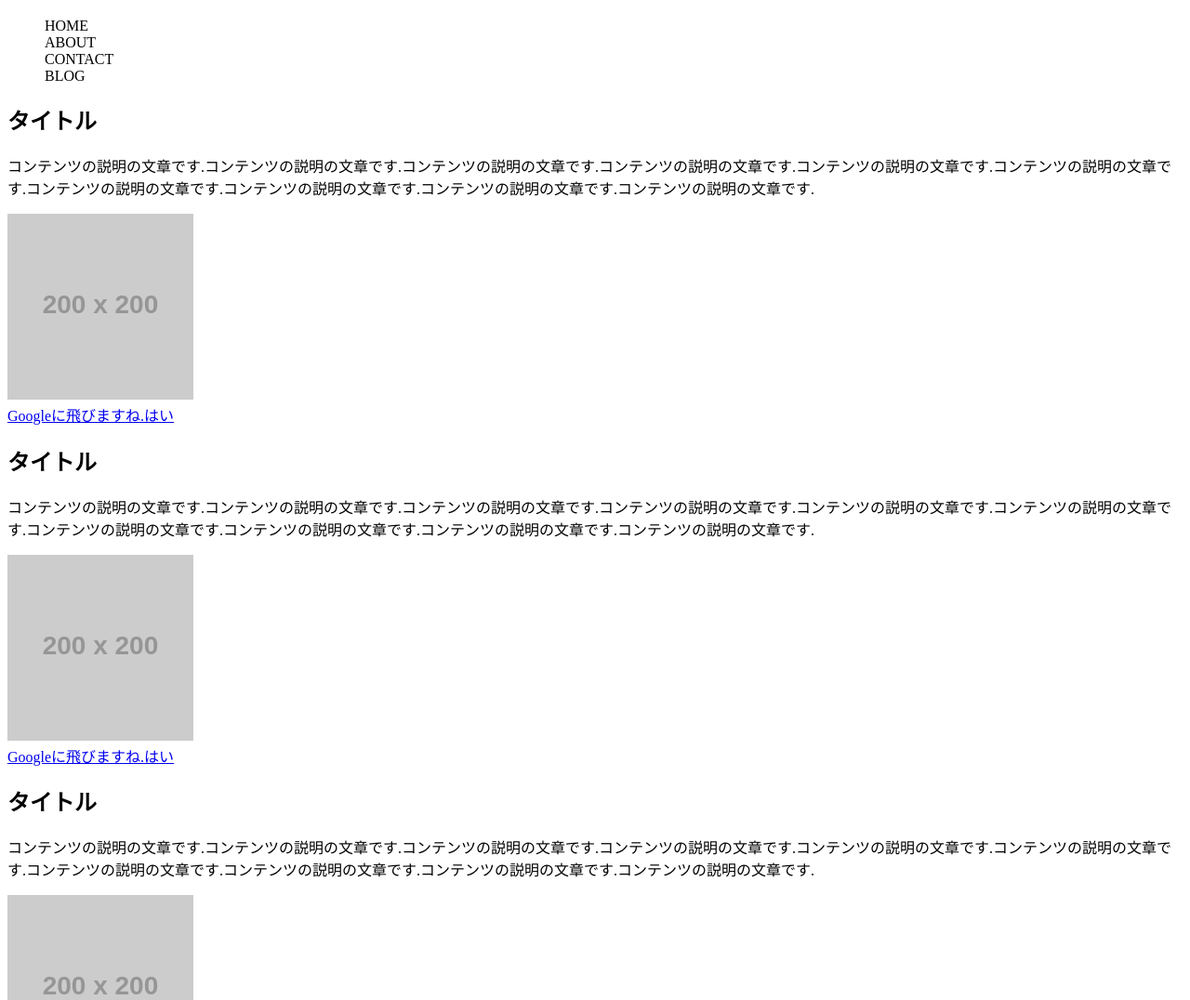
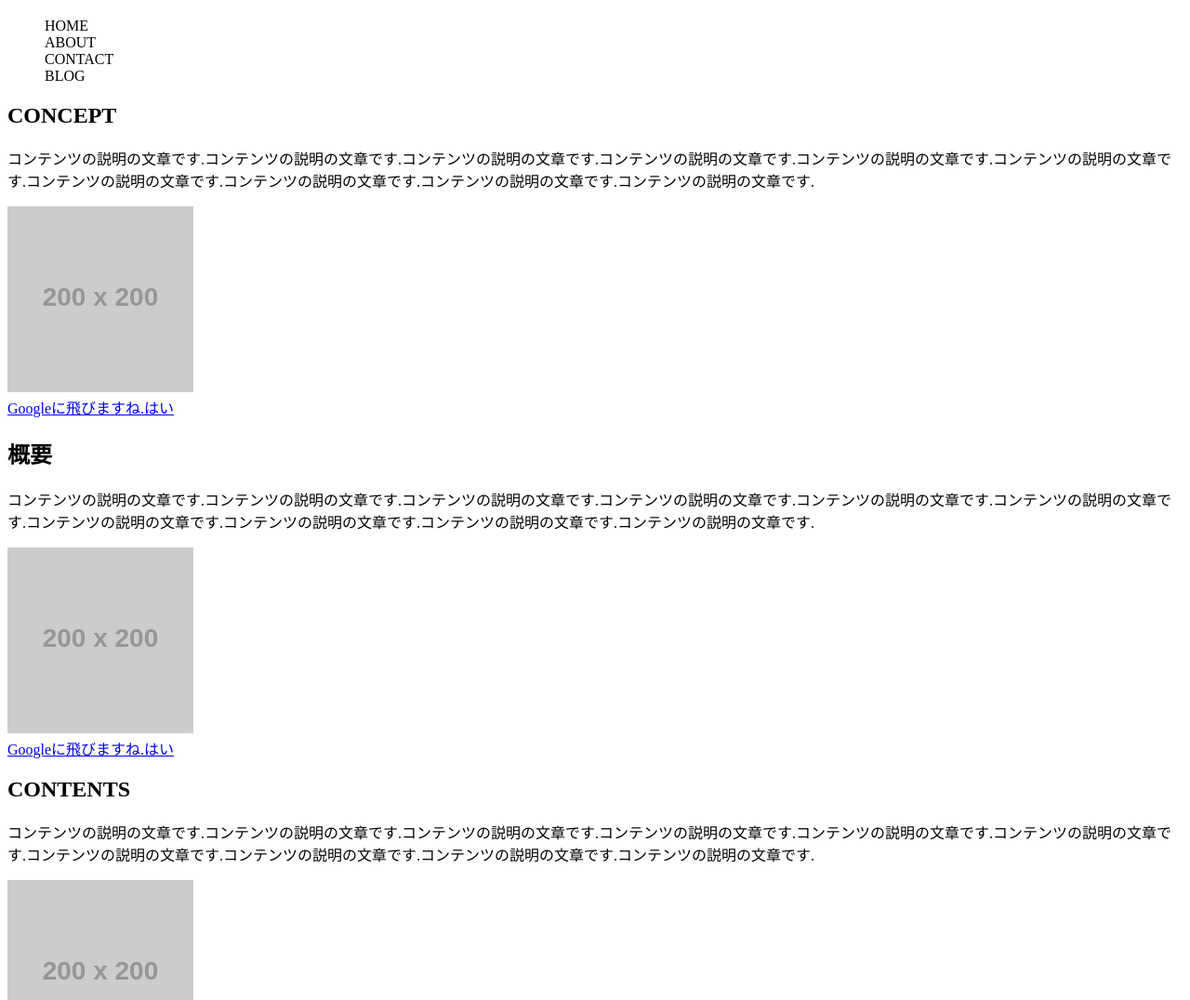
Before and after one commit to nbr41to/progLearning_lesson, a plain HTML site: page index.html in a window 1280 px wide. Shown: the part 223-1299 px from the top of the page at 93% size. Drawn offline with Linux system fonts and the light colour scheme; placeholder pictures from the web are drawn by us.

Commit message:
タイトルを更新しました.

```diff
--- a/index.html
+++ b/index.html
@@ -26,7 +26,7 @@
     <main>
       <section>
         <div>
-          <h2>タイトル</h2>
+          <h2>CONCEPT</h2>
           <p>
             コンテンツの説明の文章です.コンテンツの説明の文章です.コンテンツの説明の文章です.コンテンツの説明の文章です.コンテンツの説明の文章です.コンテンツの説明の文章です.コンテンツの説明の文章です.コンテンツの説明の文章です.コンテンツの説明の文章です.コンテンツの説明の文章です.
           </p>
@@ -38,7 +38,7 @@
       </section>
       <section>
         <div>
-          <h2>タイトル</h2>
+          <h2>概要</h2>
           <p>
             コンテンツの説明の文章です.コンテンツの説明の文章です.コンテンツの説明の文章です.コンテンツの説明の文章です.コンテンツの説明の文章です.コンテンツの説明の文章です.コンテンツの説明の文章です.コンテンツの説明の文章です.コンテンツの説明の文章です.コンテンツの説明の文章です.
           </p>
@@ -50,7 +50,7 @@
       </section>
       <section>
         <div>
-          <h2>タイトル</h2>
+          <h2>CONTENTS</h2>
           <p>
             コンテンツの説明の文章です.コンテンツの説明の文章です.コンテンツの説明の文章です.コンテンツの説明の文章です.コンテンツの説明の文章です.コンテンツの説明の文章です.コンテンツの説明の文章です.コンテンツの説明の文章です.コンテンツの説明の文章です.コンテンツの説明の文章です.
           </p>
```
